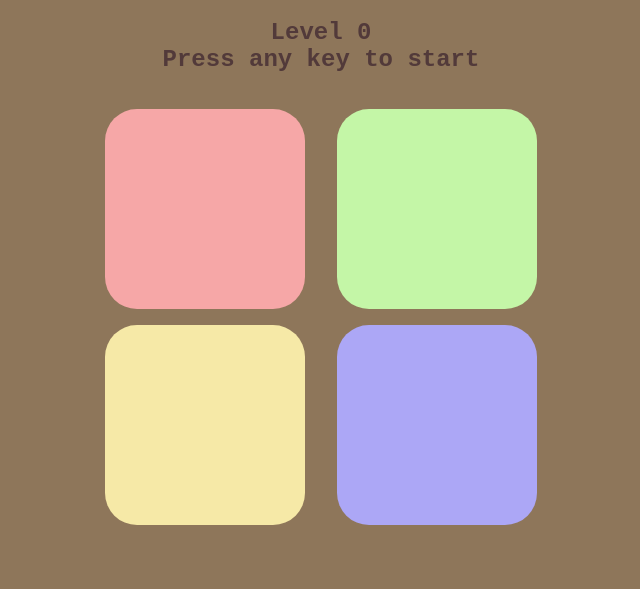
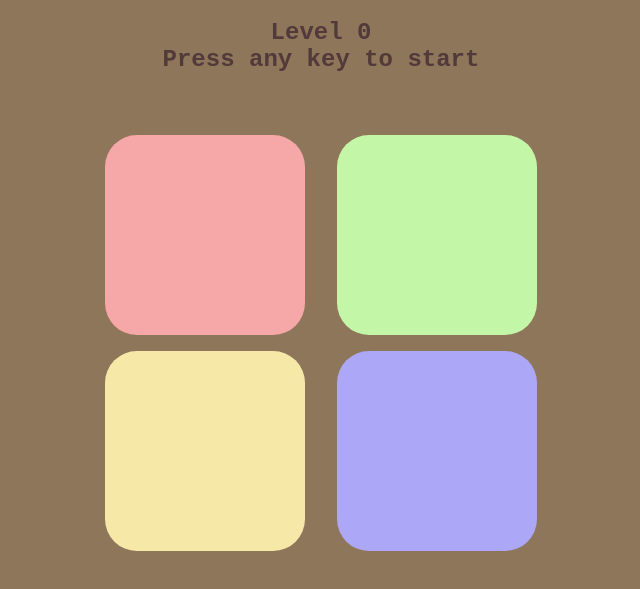
Before and after one commit to jaspreetkaur1010/Simon-says, a plain HTML site: page index.html in a window 1280 px wide. Shown: the part 61-650 px from the top of the page, without its empty margins (319-959 px from the left). Drawn offline with Linux system fonts and the light colour scheme.

Commit message:
Update index.css

```diff
--- a/index.css
+++ b/index.css
@@ -30,3 +30,6 @@ body{
 .flash{
     background-color:  rgb(53, 41, 33);
 }
+h2{
+    height:80px;
+}
```
